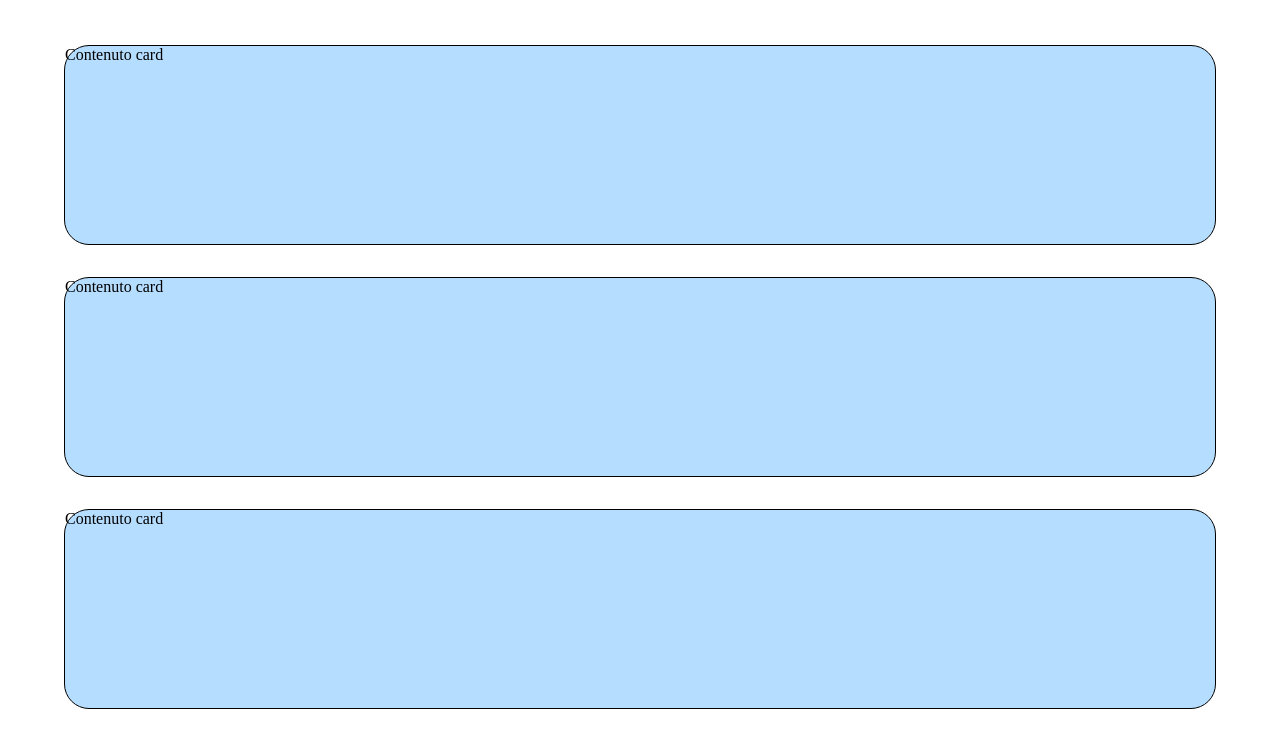
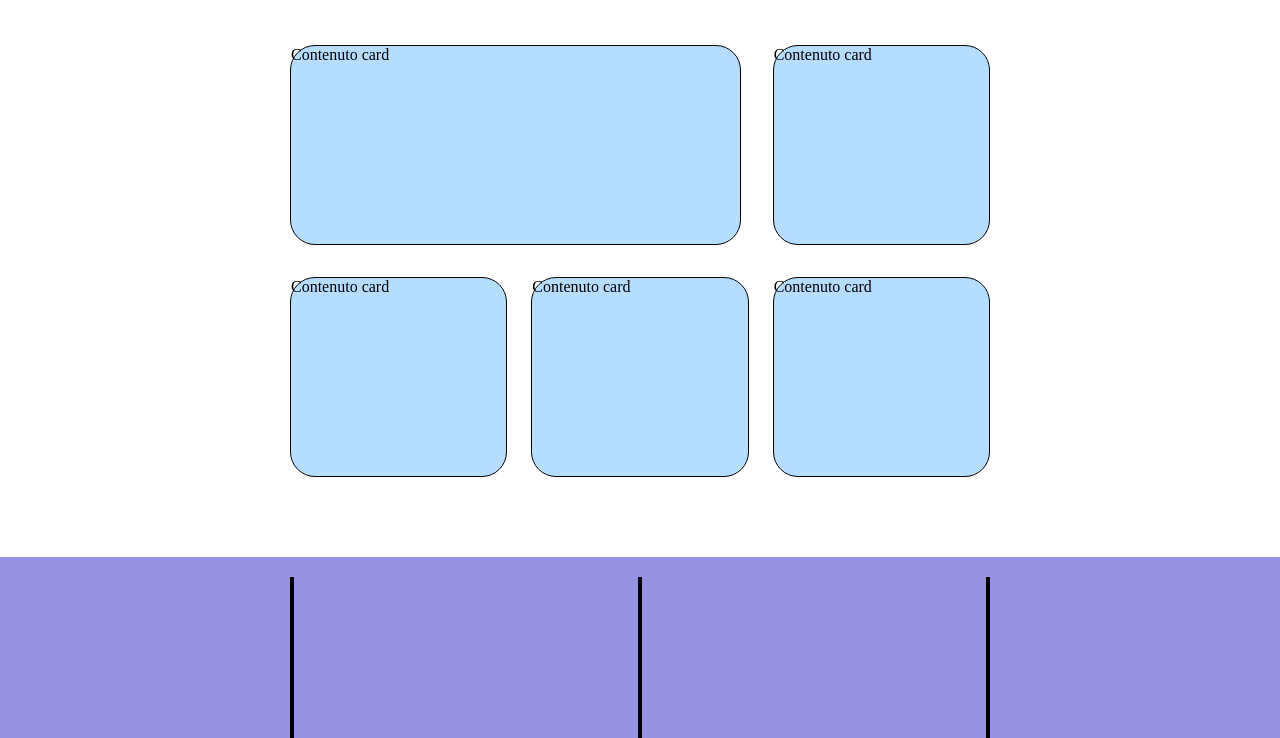
Before and after one commit to federicaarosio/htmlcss-responsive-layout, a plain HTML site: page index.html in a window 1280 px wide. Shown: the part 85-823 px from the top of the page. Drawn offline with Linux system fonts and the light colour scheme.

Commit message:
(tablet) changed flex direction and width for cards section

```diff
--- a/index.html
+++ b/index.html
@@ -6,7 +6,7 @@
   <title>Responsive Layout</title>
 
   <!-- Font Awesome -->
-  <link rel="stylesheet" href="path/to/font-awesome/css/font-awesome.min.css">
+  <link rel="stylesheet" href="https://cdnjs.cloudflare.com/ajax/libs/font-awesome/6.4.2/css/all.min.css">
 
   <!-- Custom CSS -->
   <link rel="stylesheet" href="./style/style.css">
--- a/style/style.css
+++ b/style/style.css
@@ -64,6 +64,8 @@ div.card {
   background-color: white;
 }
 
+
+/* FOOTER */
 .darkgray-bg {
   background-color: #333333;
 }
@@ -76,3 +78,28 @@ div.app-dev {
   /* height da rimuovere */
   margin-bottom: 2rem;
 }
+
+
+/* MEDIA QUERY */
+
+@media screen and (min-width: 576px) {
+  .container {
+    width: 700px;
+  }
+
+  .flex-col {
+    display: flex;
+    flex-direction: row;
+    justify-content: space-between;
+  }
+
+  div.one-third {
+    width: calc((100% / 3) - 1rem);
+  }
+
+  div.two-thirds {
+    width: calc(((100% / 3) *2) - 1rem);
+  }
+
+
+}
```
